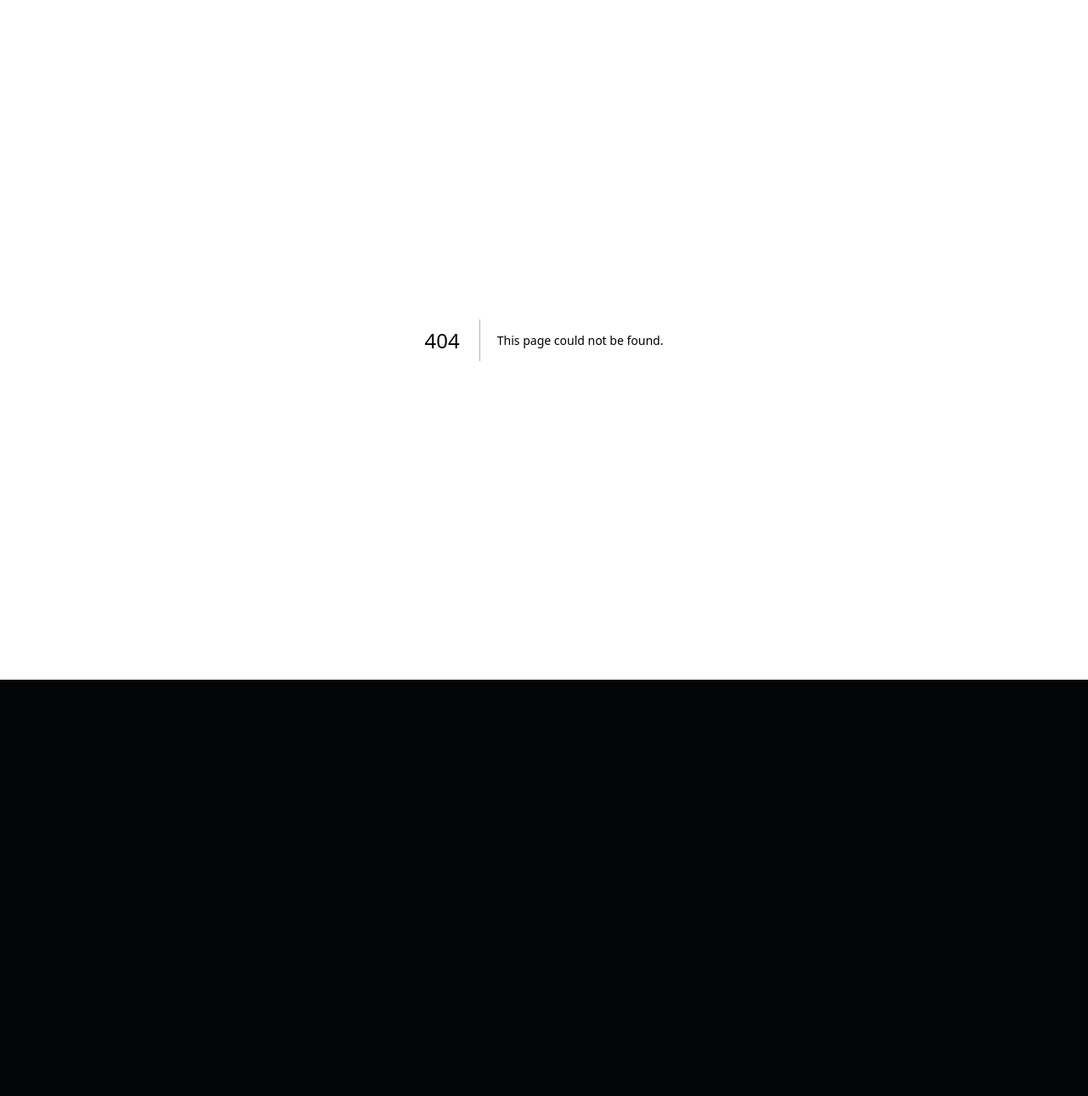
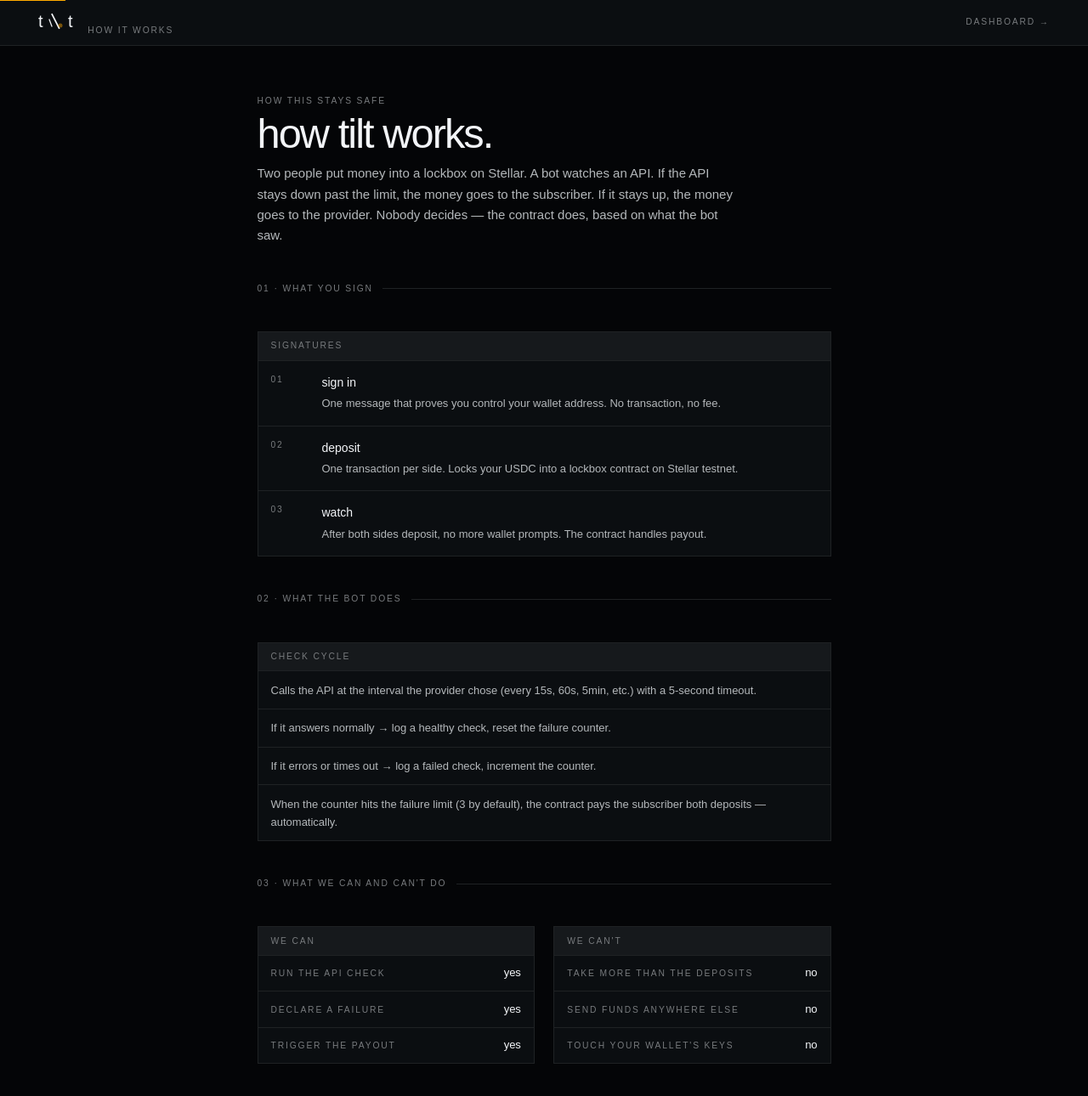
Before and after one commit to solomonadzape95/crypt, a Next.js app: page /trust in a window 1280 px wide. Before the commit this address had no page. Shown: the top 1290 px of the page at 85% size. Before the commit the page ends 800 px from the top, so only its background shows below. Built offline with nearby package versions, Linux system fonts and the light colour scheme; a web font is replaced by a local one.

Commit message:
app: trust disclosure — v1 non-custodial posture

```diff
--- /dev/null
+++ b/src/app/trust/page.tsx
@@ -0,0 +1,124 @@
+import Link from "next/link";
+import { Panel, MetricRow, LabeledRule } from "@/components/Panel";
+import { Wordmark } from "@/components/AppHeader";
+
+export default function TrustPage() {
+  return (
+    <main className="flex-1 flex flex-col">
+      <header className="relative border-b border-[var(--rule-0)] bg-[var(--ink-1)]">
+        <span
+          className="absolute top-0 left-0 h-px"
+          style={{ background: "var(--amber)", width: "clamp(40px, 6vw, 88px)" }}
+        />
+        <div className="max-w-[88rem] mx-auto w-full px-6 md:px-12 h-14 flex items-center justify-between">
+          <Link href="/" className="flex items-baseline gap-3">
+            <Wordmark />
+            <span className="label hidden sm:inline-flex">how it works</span>
+          </Link>
+          <Link href="/vaults" className="label hover:text-[var(--fg-0)] transition-colors">
+            dashboard →
+          </Link>
+        </div>
+      </header>
+
+      <section className="max-w-3xl mx-auto w-full px-6 py-16 flex flex-col gap-12">
+        <div className="flex flex-col gap-3">
+          <span className="label">how this stays safe</span>
+          <h1 className="display" style={{ fontSize: "clamp(2rem, 4vw, 3.25rem)" }}>
+            how tilt works.
+          </h1>
+          <p className="text-[15px] text-[var(--fg-1)] leading-relaxed max-w-[68ch]">
+            Two people put money into a lockbox on Stellar. A bot watches an API. If
+            the API stays down past the limit, the money goes to the subscriber. If it
+            stays up, the money goes to the provider. Nobody decides — the contract
+            does, based on what the bot saw.
+          </p>
+        </div>
+
+        <LabeledRule label="01 · what you sign" />
+        <Panel label="signatures">
+          <Step
+            n="01"
+            head="sign in"
+            body="One message that proves you control your wallet address. No transaction, no fee."
+          />
+          <Step
+            n="02"
+            head="deposit"
+            body="One transaction per side. Locks your USDC into a lockbox contract on Stellar testnet."
+          />
+          <Step
+            n="03"
+            head="watch"
+            body="After both sides deposit, no more wallet prompts. The contract handles payout."
+          />
+        </Panel>
+
+        <LabeledRule label="02 · what the bot does" />
+        <Panel label="check cycle">
+          <Bullet text="Calls the API at the interval the provider chose (every 15s, 60s, 5min, etc.) with a 5-second timeout." />
+          <Bullet text="If it answers normally → log a healthy check, reset the failure counter." />
+          <Bullet text="If it errors or times out → log a failed check, increment the counter." />
+          <Bullet text="When the counter hits the failure limit (3 by default), the contract pays the subscriber both deposits — automatically." />
+        </Panel>
+
+        <LabeledRule label="03 · what we can and can't do" />
+        <div className="grid grid-cols-1 md:grid-cols-2 gap-6">
+          <Panel label="we can">
+            <MetricRow label="run the API check" value="yes" />
+            <MetricRow label="declare a failure" value="yes" />
+            <MetricRow label="trigger the payout" value="yes" />
+          </Panel>
+          <Panel label="we can't">
+            <MetricRow label="take more than the deposits" value="no" />
+            <MetricRow label="send funds anywhere else" value="no" />
+            <MetricRow label="touch your wallet's keys" value="no" />
+          </Panel>
+        </div>
+        <p className="text-[13px] text-[var(--fg-2)] leading-relaxed max-w-[68ch]">
+          The amounts are locked into the contract at deposit time. The contract only
+          knows two addresses — the provider's payout wallet and the subscriber's
+          payout wallet. We can decide which one wins, but we can't change either
+          address or take a cut.
+        </p>
+
+        <LabeledRule label="04 · what's next" />
+        <p className="text-[14px] text-[var(--fg-1)] leading-relaxed max-w-[68ch]">
+          Today we run the API check ourselves — you have to trust we report honestly.
+          Next we'll have multiple independent checkers agreeing before a payout
+          triggers. After that, a math-based proof that the checkers agreed, verified
+          by the contract itself. The goal: nobody — us included — can decide who gets
+          paid. The math does.
+        </p>
+      </section>
+    </main>
+  );
+}
+
+function Step({
+  n,
+  head,
+  body,
+}: {
+  n: string;
+  head: string;
+  body: React.ReactNode;
+}) {
+  return (
+    <div className="grid grid-cols-[3rem_1fr] gap-4 px-4 py-4 border-b border-[var(--rule-0)] last:border-b-0">
+      <span className="label text-[var(--amber)] numeric self-start mt-[2px]">{n}</span>
+      <div className="flex flex-col gap-1">
+        <h3 className="text-[14px] text-[var(--fg-0)]">{head}</h3>
+        <p className="text-[13px] text-[var(--fg-1)] leading-relaxed">{body}</p>
+      </div>
+    </div>
+  );
+}
+
+function Bullet({ text }: { text: string }) {
+  return (
+    <p className="text-[13px] text-[var(--fg-1)] leading-relaxed px-4 py-3 border-b border-[var(--rule-0)] last:border-b-0">
+      {text}
+    </p>
+  );
+}
```
